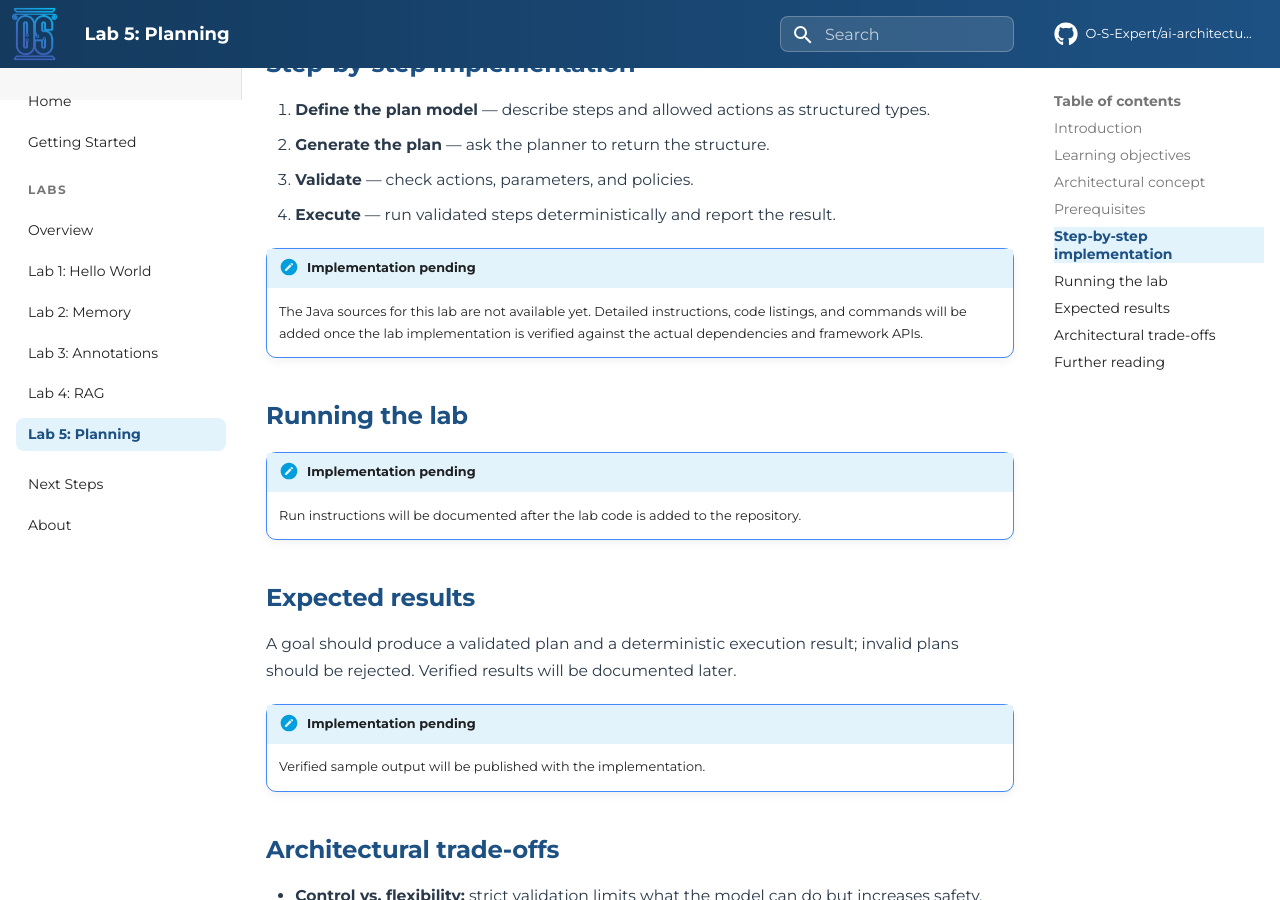
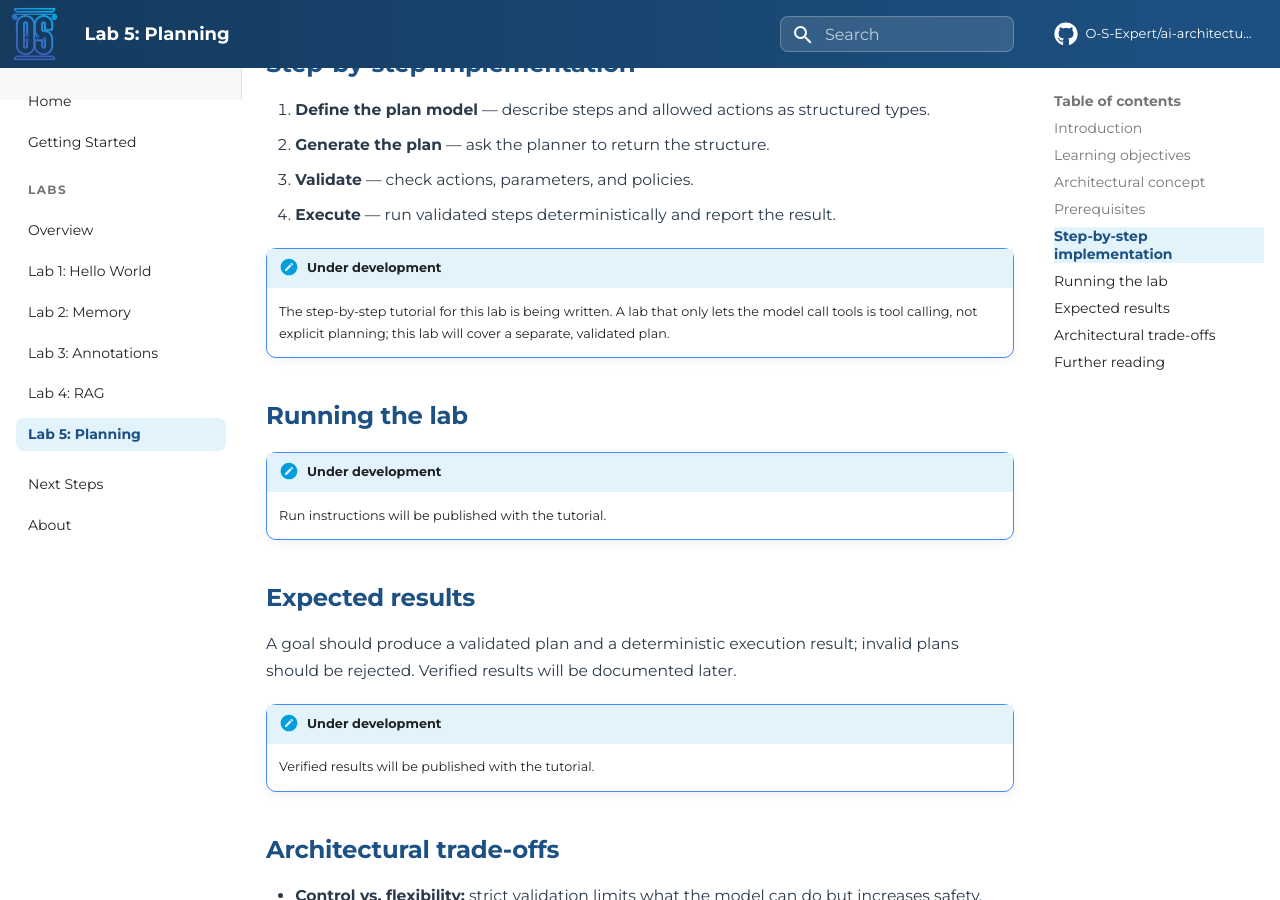
Before and after one commit to o-s-expert/ai-architecture-patterns-workshop, an MkDocs documentation site: the page built from docs/labs/lab5-planning.md, in a window 1280 px wide and 900 px high, scrolled down 1124 px. Built offline with MkDocs 1.6.1 and Material for MkDocs 9.7.7, drawn with Linux system fonts in a browser that asks for light colours; comment, search, counter and statistics services are not loaded; some of the changed text lies outside the part shown.

Commit message:
docs(lab5): update title, prerequisites, and notes for clarity and progress tracking

```diff
--- a/docs/labs/lab5-planning.md
+++ b/docs/labs/lab5-planning.md
@@ -1,6 +1,6 @@
-# Lab 5: Planning
+# Lab 5 — Planning Architecture
 
-<span class="lab-meta">Duration: 45 minutes · Enterprise Java · LangChain4j · CDI</span>
+<span class="lab-meta">Duration: 40 minutes · Enterprise Java · LangChain4j · CDI</span>
 
 ## Introduction
 
@@ -30,7 +30,7 @@ User Goal → AI Planner → Structured Plan → Validation → Deterministic Ex
 
 ## Prerequisites
 
-- Completed [Lab 4](lab4-rag.md)
+- Completed [Lab 4](lab4-reflection.md)
 - Understanding of the tools and services from earlier labs
 
 ## Step-by-step implementation
@@ -40,20 +40,20 @@ User Goal → AI Planner → Structured Plan → Validation → Deterministic Ex
 3. **Validate** — check actions, parameters, and policies.
 4. **Execute** — run validated steps deterministically and report the result.
 
-!!! note "Implementation pending"
-    The Java sources for this lab are not available yet. Detailed instructions, code listings, and commands will be added once the lab implementation is verified against the actual dependencies and framework APIs.
+!!! note "Under development"
+    The step-by-step tutorial for this lab is being written. A lab that only lets the model call tools is tool calling, not explicit planning; this lab will cover a separate, validated plan.
 
 ## Running the lab
 
-!!! note "Implementation pending"
-    Run instructions will be documented after the lab code is added to the repository.
+!!! note "Under development"
+    Run instructions will be published with the tutorial.
 
 ## Expected results
 
 A goal should produce a validated plan and a deterministic execution result; invalid plans should be rejected. Verified results will be documented later.
 
-!!! note "Implementation pending"
-    Verified sample output will be published with the implementation.
+!!! note "Under development"
+    Verified results will be published with the tutorial.
 
 ## Architectural trade-offs
 
```
